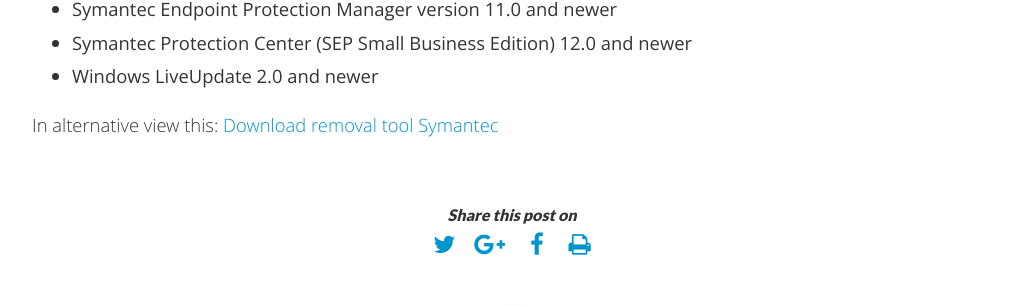
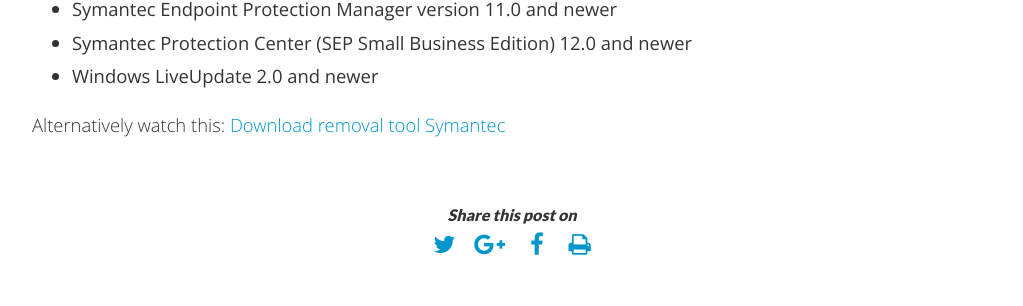
Before and after one commit to marste/Blog, a Jekyll site: the page built from _posts/2013-06-18-download-cleanwipe-symantec.md, in a window 1280 px wide. Shown: the part 868-1174 px from the top of the page, without its empty margins (128-1151 px from the left). Built offline with Jekyll 4.4.1, drawn with Linux system fonts in a browser that asks for light colours; nearby versions of some CDN libraries.

Commit message:
Added new post

```diff
--- a/_posts/2013-06-18-download-cleanwipe-symantec.md
+++ b/_posts/2013-06-18-download-cleanwipe-symantec.md
@@ -28,4 +28,4 @@
 * Symantec Protection Center (SEP Small Business Edition) 12.0 and newer
 * Windows LiveUpdate 2.0 and newer
 
-In alternative view this: <a href="http://marzorati.co/download-removal-tool-symantec/" target="_blank">Download removal tool Symantec</a>
+Alternatively watch this: <a href="http://marzorati.co/download-removal-tool-symantec/" target="_blank">Download removal tool Symantec</a>
```
